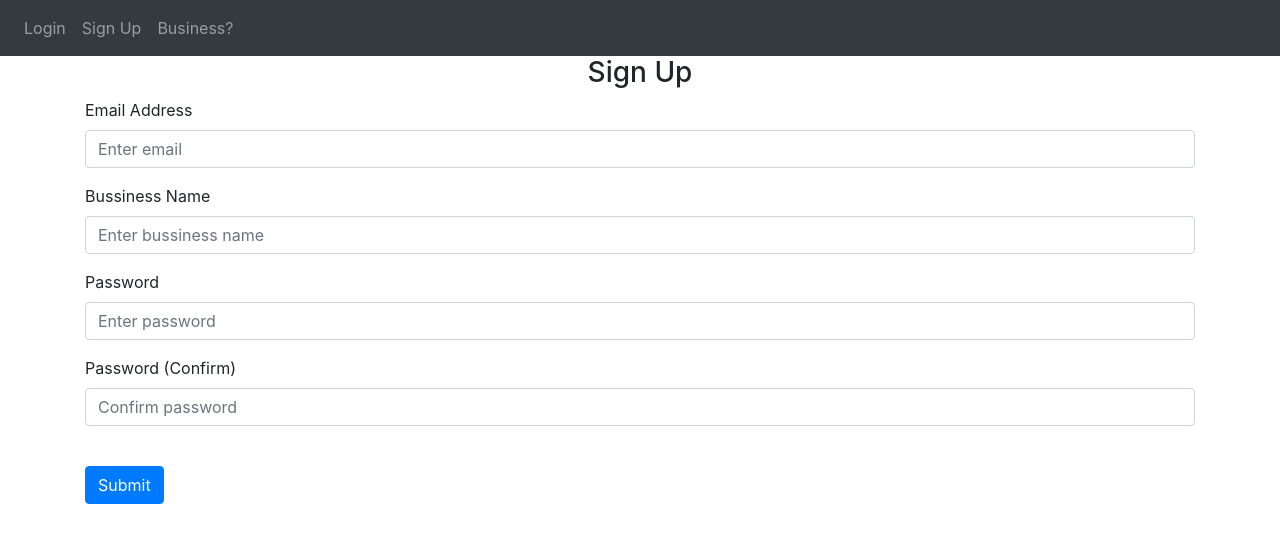
After one commit to Nozatron986/webapp, a Flask app: page /bussiness_sign_up in a window 1280 px wide. The commit adds this page. Shown: the top 543 px of the page. Run offline with Flask 3, Linux system fonts and the light colour scheme; some libraries are stand-ins or nearby versions.

Commit message:
Add files via upload

```diff
--- a/webapp_python/website/auth.py
+++ b/webapp_python/website/auth.py
@@ -62,3 +62,33 @@ def sign_up():
             return redirect(url_for('views.home'))
 
     return render_template("sign_up.html", user=current_user)
+
+@auth.route('/bussiness_sign_up', methods=['GET', 'POST'])
+def bussiness_sign_up():
+    if request.method == 'POST':
+        email = request.form.get('email')
+        first_name = request.form.get('firstName')
+        password1 = request.form.get('password1')
+        password2 = request.form.get('password2')
+
+        user = User.query.filter_by(email=email).first()
+        if user:
+            flash('Email already exists.', category='error')
+        elif len(email) < 4:
+            flash('Email must be greater than 3 characters.', category='error')
+        elif len(first_name) < 2:
+            flash('Bussiness name must be greater than 1 character.', category='error')
+        elif password1 != password2:
+            flash('Passwords don\'t match.', category='error')
+        elif len(password1) < 7:
+            flash('Password must be at least 7 characters.', category='error')
+        else:
+            new_user = User(email=email, first_name=first_name, password=generate_password_hash(
+                password1))
+            db.session.add(new_user)
+            db.session.commit()
+            login_user(new_user, remember=True)
+            flash('Account created!', category='success')
+            return redirect(url_for('views.home'))
+
+    return render_template("bussiness_sign_up.html", user=current_user)
--- a/webapp_python/website/templates/base.html
+++ b/webapp_python/website/templates/base.html
@@ -25,6 +25,7 @@
                 {% else %}
                 <a class="nav-item nav-link" id="login" href="/login">Login</a>
                 <a class="nav-item nav-link" id="signUp" href="/sign-up">Sign Up</a>
+                <a class="nav-item nav-link" id="bussiness_sign_up" href="/bussiness_sign_up">Business?</a>
                 {% endif %}
             </div>
         </div>
@@ -61,12 +62,39 @@
 
     {% block javascript %}
     <script type="text/javascript">
+        function search() {
+            if (document.getElementById('searchInput').value == '') {
+                return
+            }
+            var searchTerm = document.getElementById('searchInput').value;
+
+            // Make an AJAX request to the server
+            fetch('/search', {
+                method: 'POST',
+                headers: {
+                    'Content-Type': 'application/x-www-form-urlencoded',
+                },
+                body: new URLSearchParams({
+                    'keyword': searchTerm,
+                }),
+            })
+                .then(response => response.text())
+                .then(data => {
+                    // Update the UI with the filtered notes
+                    document.getElementById('notes').innerHTML = data;
+                })
+                .catch(error => console.error('Error:', error));
+        }
         function deleteNote(noteId) {
+            var v = document.getElementById('searchInput').value
             fetch("/delete-note", {
                 method: "POST",
                 body: JSON.stringify({ noteId: noteId }),
             }).then((_res) => {
                 window.location.href = "/";
+                document.getElementById('searchInput').innerHTML = v
+                //search()
+                //console.log(document.getElementById('searchInput').value)
             });
         }
     </script>
--- /dev/null
+++ b/webapp_python/website/templates/bussiness_sign_up.html
@@ -0,0 +1,24 @@
+{% extends "base.html" %} {% block title %}Sign Up{% endblock %} {% block
+content %}
+<form method="POST">
+    <h3 align="center">Sign Up</h3>
+    <div class="form-group">
+        <label for="email">Email Address</label>
+        <input type="email" class="form-control" id="email" name="email" placeholder="Enter email" />
+    </div>
+    <div class="form-group">
+        <label for="firstName">Bussiness Name</label>
+        <input type="text" class="form-control" id="firstName" name="firstName" placeholder="Enter bussiness name" />
+    </div>
+    <div class="form-group">
+        <label for="password1">Password</label>
+        <input type="password" class="form-control" id="password1" name="password1" placeholder="Enter password" />
+    </div>
+    <div class="form-group">
+        <label for="password2">Password (Confirm)</label>
+        <input type="password" class="form-control" id="password2" name="password2" placeholder="Confirm password" />
+    </div>
+    <br />
+    <button type="submit" class="btn btn-primary">Submit</button>
+</form>
+{% endblock %}"C:\Users\noahv\OneDrive\Desktop\webapp_python"
--- a/webapp_python/website/templates/filtered_notes.html
+++ b/webapp_python/website/templates/filtered_notes.html
@@ -7,7 +7,11 @@
 
 <ul class="list-group list-group-flush" id="notes">
     {% for note in filtered_notes %}
-    <li class="list-group-item">{{ note }}</li>
+    <li class="list-group-item">{{ note.data }}<-- <button type="button" class="close"
+            onclick='deleteNote({{ note.id }})' <span aria-hidden="true">
+            &times;</span>
+            </button>
+    </li>
     {% endfor %}
 </ul>
 {% endblock %}
--- a/webapp_python/website/views.py
+++ b/webapp_python/website/views.py
@@ -22,7 +22,6 @@ def home():
 
     return render_template("home.html", user=current_user)
 
-
 @views.route('/delete-note', methods=['POST'])
 def delete_note():
     note = json.loads(request.data) # this function expects a JSON from the INDEX.js file
@@ -38,8 +37,8 @@ def delete_note():
 @views.route('/search', methods=['POST'])
 @login_required
 def search():
-    keyword = request.form.get('keyword').lower()
+    keyword = request.form.get('keyword')
 
-    filtered_notes = [note.data for note in current_user.notes if keyword.lower() in note.data.lower()]
+    filtered_notes = [note for note in current_user.notes if keyword.lower() in note.data.lower()]
 
     return render_template('filtered_notes.html', user=current_user, filtered_notes=filtered_notes)
```
Also changed, not shown: webapp_python/website/templates/home.html (+2 -23 lines), webapp_python/instance/database.db.
